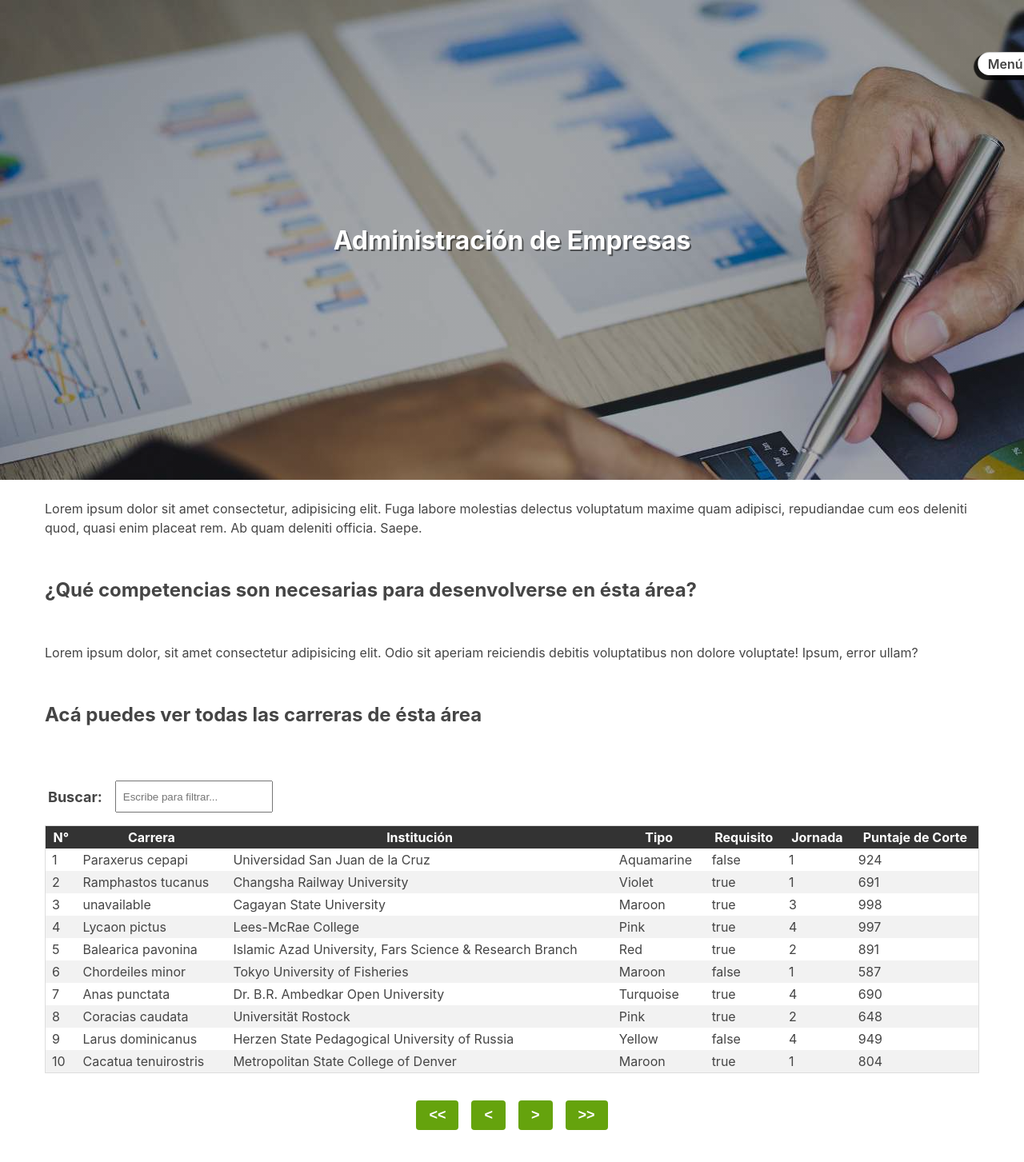
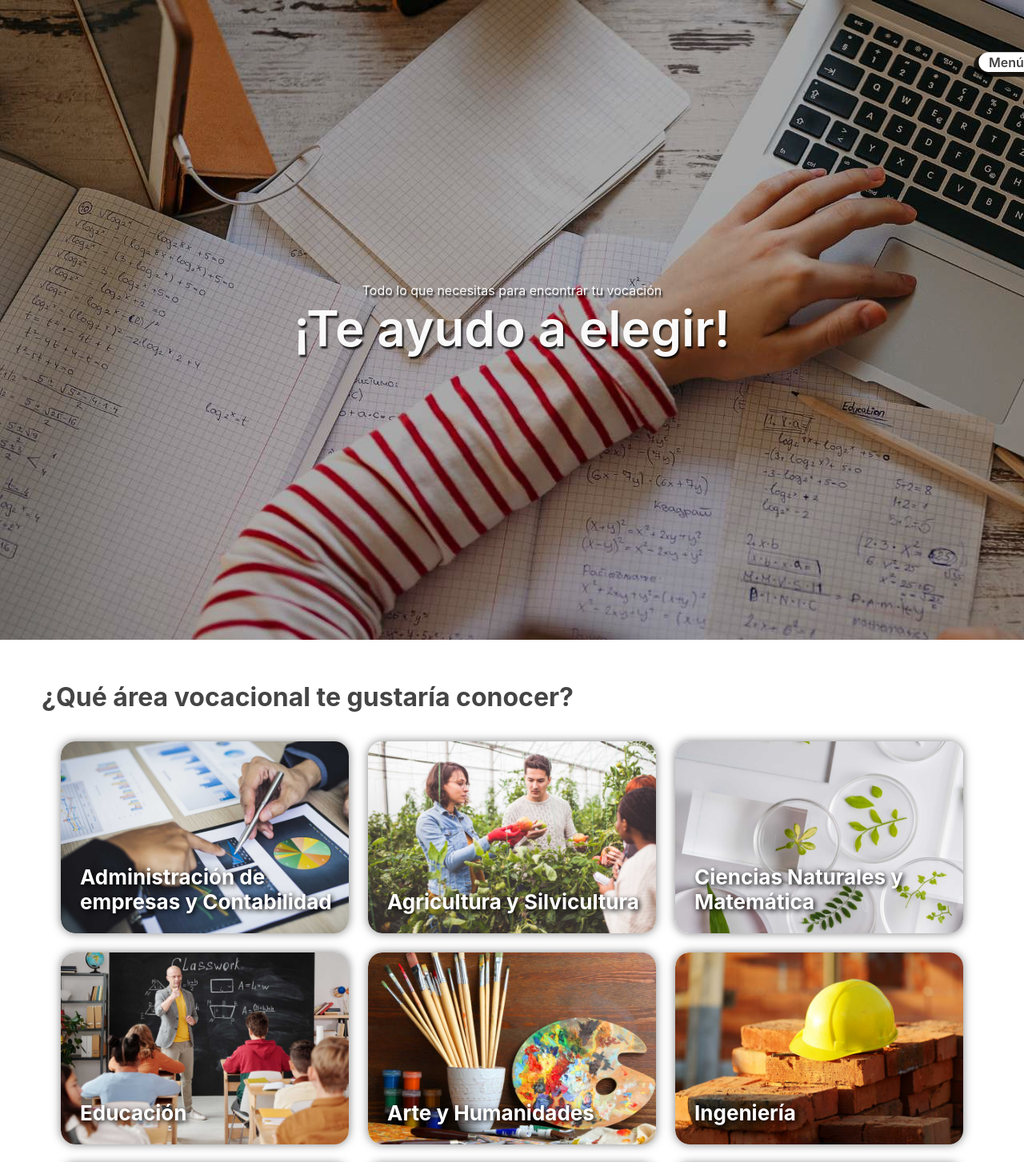
Before and after one commit to jav9sp/plataforma-vocacional, a React (Create React App) app: page / in a window 1280 px wide. Shown: the top 1453 px of the page at 80% size. Built offline with nearby package versions, Linux system fonts and the light colour scheme.

Commit message:
agregué router

```diff
--- a/src/App.jsx
+++ b/src/App.jsx
@@ -1,93 +1,31 @@
 import './App.css';
 import { createBrowserRouter, RouterProvider } from 'react-router-dom'
-import HeaderGeneral from './components/Header';
-import HeroPrincipal from './components/HeroPrincipal';
-import Buscador from './components/Buscador';
-import TarjetaVocacional from './components/TarjetaVocacional';
-import AreaVocacional from './components/AreaVocacional';
-import FichaCarrera from './components/FichaCarrera'
-import Footer from './components/Footer';
-import './assets/AREAS_VOCACIONALES.json'
+import Layout from './components/Layout';
+import Index from './pages/Index';
+
+const router = createBrowserRouter([
+  {
+    path: '/',
+    element: [
+      <Index />,
+      <Layout />,
+    ]
+  },
+  {
+    path: '/areas/administracion',
+    element: [
+      <Layout />,
+    ]
+  }
+]);
 
 function App() {
 
   return (
     <div className="App">
-
-
-      {/* <div className="contenedor-area-vocacional">
-        <AreaVocacional />
-      </div> */}
-
-      <HeaderGeneral />
-
-      <AreaVocacional
-        titulo='Administración de Empresas'
-        descripcion='Descripción'
-        imagen='administracion'
+      <RouterProvider
+        router={router}
       />
-
-      {/* <HeroPrincipal
-        descripcion='Todo lo que necesitas para explorar tu vocación'
-        titulo='¡Te ayudo a elegir!'
-        imagen='hero.jpg'
-      />
-
-      <Buscador /> */}
-
-      <div className="contenedor-textos">
-        <h2>¿Qué área vocacional te gustaría conocer?</h2>
-      </div>
-
-      <div className="contenedor-tarjetas">
-        <TarjetaVocacional
-          enlace='https://www.google.cl'
-          titulo='Administración de empresas y contabilidad'
-          imagen='administracion'
-          nombre='administracion' />
-        <TarjetaVocacional
-          titulo='Agricultura y Silvicultura'
-          imagen='agricultura'
-          nombre='agricultura' />
-        <TarjetaVocacional
-          titulo='Ciencias Naturales y Matemática'
-          imagen='ciencias'
-          nombre='ciencias' />
-        <TarjetaVocacional
-          titulo='Educación'
-          imagen='educacion'
-          nombre='educacion' />
-        <TarjetaVocacional
-          titulo='Arte y Humanidades'
-          imagen='humanidades'
-          nombre='humanidades' />
-        <TarjetaVocacional
-          titulo='Ingeniería'
-          imagen='ingenieria'
-          nombre='ingenieria' />
-        <TarjetaVocacional
-          titulo='Salud'
-          imagen='salud'
-          nombre='salud' />
-        <TarjetaVocacional
-          titulo='Seguridad y FF.AA.'
-          imagen='seguridad'
-          nombre='seguridad' />
-        <TarjetaVocacional
-          titulo='Servicios'
-          imagen='servicios'
-          nombre='servicios' />
-        <TarjetaVocacional
-          titulo='Ciencias Sociales'
-          imagen='sociales'
-          nombre='sociales' />
-        <TarjetaVocacional
-          titulo='Tecnología de la Información'
-          imagen='tecnologia'
-          nombre='tecnologia' />
-      </div>
-
-      <Footer />
     </div>
   );
 }
--- a/src/assets/AREAS_VOCACIONALES.json
+++ b/src/assets/AREAS_VOCACIONALES.json
@@ -1,68 +1,79 @@
 [
   {
+    "id" : 1,
     "titulo" : "Administración de empresas y Contabilidad",
-    "imagen" : "administracion",
-    "nombre" : "administración",
-    "to" : "/areas/administracion"
+    "imagen" : "../images/administracion.jpg",
+    "nombre" : "administracion",
+    "enlace" : "/areas/administracion"
   },
   {
+    "id" : 2,
     "titulo" : "Agricultura y Silvicultura",
-    "imagen" : "agricultura",
+    "imagen" : "../images/agricultura.jpg",
     "nombre" : "agricultura",
-    "to" : "/areas/agricultura"
+    "enlace" : "/areas/agricultura"
   },
   {
+    "id" : 3,
     "titulo" : "Ciencias Naturales y Matemática",
-    "imagen" : "ciencias",
+    "imagen" : "../images/ciencias.jpg",
     "nombre" : "ciencias",
-    "to" : "/areas/ciencias"
+    "enlace" : "/areas/ciencias"
   },
   {
+    "id" : 4,
     "titulo" : "Educación",
-    "imagen" : "educacion",
-    "nombre" : "educación",
-    "to" : "/areas/educacion"
+    "imagen" : "../images/educacion.jpg",
+    "nombre" : "educacion",
+    "enlace" : "/areas/educacion"
   },
   {
+    "id" : 5,
     "titulo" : "Arte y Humanidades",
-    "imagen" : "humanidades",
+    "imagen" : "../images/humanidades.jpg",
     "nombre" : "humanidades",
-    "to" : "/areas/humanidades"
+    "enlace" : "/areas/humanidades"
   },
   {
+    "id" : 6,
     "titulo" : "Ingeniería",
-    "imagen" : "ingenieria",
-    "nombre" : "ingeniería",
-    "to" : "/areas/ingenieria"
+    "imagen" : "../images/ingeniería.jpg",
+    "nombre" : "ingenieria",
+    "enlace" : "/areas/ingenieria"
   },
   {
+    "id" : 7,
     "titulo" : "Salud",
-    "imagen" : "salud",
+    "imagen" : "../images/salud.jpg",
     "nombre" : "salud",
-    "to" : "/areas/salud"
+    "enlace" : "/areas/salud"
   },
   {
+    "id" : 8,
     "titulo" : "Seguridad y FF.AA.",
-    "imagen" : "seguridad",
+    "imagen" : "../images/seguridad.jpg",
     "nombre" : "seguridad",
-    "to" : "/areas/seguridad"
+    "enlace" : "/areas/seguridad"
   },
   {
+    "id" : 9,
     "titulo" : "Servicios",
-    "imagen" : "servicios",
+    "imagen" : "../images/servicios.jpg",
     "nombre" : "servicios",
-    "to" : "/areas/servicios"
+    "enlace" : "/areas/servicios"
   },
   {
+    "id" : 10,
     "titulo" : "Ciencias Sociales",
-    "imagen" : "sociales",
+    "imagen" : "../images/sociales.jpg",
     "nombre" : "sociales",
-    "to" : "/areas/sociales"
+    "enlace" : "/areas/sociales"
   },
   {
+    "id" : 11,
     "titulo" : "Tecnología de la Información",
-    "imagen" : "tecnologia",
-    "nombre" : "tecnología",
-    "to" : "/areas/tecnologia"
+    "imagen" : "../images/tecnologia.jpg",
+    "nombre" : "tecnologia",
+    "enlace" : "/areas/tecnologia"
   }
 ]
--- /dev/null
+++ b/src/components/Areas.jsx
@@ -0,0 +1,24 @@
+import React from 'react'
+import TarjetaVocacional from './TarjetaVocacional'
+import areas from '../assets/AREAS_VOCACIONALES.json'
+
+function Areas() {
+  return (
+    <div className="contenedor-textos">
+      <h2>¿Qué área vocacional te gustaría conocer?</h2>
+      <div className="contenedor-tarjetas">
+        {areas.map( area => (
+          <TarjetaVocacional
+            key={area.id}
+            titulo={area.titulo}
+            imagen={area.nombre}
+            nombre={area.nombre}
+            enlace={area.enlace}
+          />
+        ))}
+      </div>
+    </div>
+  )
+}
+
+export default Areas;
--- a/src/components/Buscador.jsx
+++ b/src/components/Buscador.jsx
@@ -19,7 +19,7 @@ const Buscador = function() {
           value={busqueda}
           onChange={ (e) => setBusqueda(e.target.value) } />
         <label htmlFor="buscador">
-          <i class="fa-solid fa-magnifying-glass input-icono"></i>
+          <i className="fa-solid fa-magnifying-glass input-icono"></i>
         </label>
       </div>
     </div>
--- a/src/components/Footer.jsx
+++ b/src/components/Footer.jsx
@@ -7,16 +7,16 @@ const Footer = () => {
           <div className="footer-redes">
             <h4 className="footer-redes-titulo">¡No olvides seguirnos!</h4>
             <a href="https://www.instagram.com/paceucsc/">
-              <i class="fa-brands fa-instagram"></i>
+              <i className="fa-brands fa-instagram"></i>
             </a>
             <a href="https://www.facebook.com/paceucsc">
-              <i class="fa-brands fa-facebook"></i>
+              <i className="fa-brands fa-facebook"></i>
             </a>
             <a href="https://www.tiktok.com/@paceucsc">
-              <i class="fa-brands fa-tiktok"></i>
+              <i className="fa-brands fa-tiktok"></i>
             </a>
             <a href="https://www.youtube.com/@programapaceucsc6650">
-              <i class="fa-brands fa-youtube"></i>
+              <i className="fa-brands fa-youtube"></i>
             </a>
           </div>
         <p>
--- a/src/components/Header.jsx
+++ b/src/components/Header.jsx
@@ -29,8 +29,6 @@ const HeaderGeneral = function() {
       [submenu]: estadoSubmenus[submenu] === 'ocultar' ? 'desplegar' : 'ocultar'
     }));
   }
-
-  console.log(clase)
 
   return (
     <header className={`header ${clase}`}>
--- a/src/components/HeroPrincipal.jsx
+++ b/src/components/HeroPrincipal.jsx
@@ -1,16 +1,13 @@
 import React from "react";
 import '../styles/HeroPrincipal.css'
-const HeroPrincipal = function( { descripcion, titulo, imagen } ) {
+
+const HeroPrincipal = function() {
 
   return (
-    <div
-      className="hero-contenedor"
-      style={{
-        backgroundImage: `linear-gradient(rgba(0, 0, 0, 0.3), rgba(0, 0, 0, 0.3)), url(${require(`../images/${imagen}`)})`
-      }} >
+    <div className="hero-contenedor" >
       <div className="hero">
-        <p className="hero-descripcion">{descripcion}</p>
-        <h1 className="hero-titulo">{titulo}</h1>
+        <p className="hero-descripcion">Todo lo que necesitas para encontrar tu vocación</p>
+        <h1 className="hero-titulo">¡Te ayudo a elegir!</h1>
       </div>
     </div>
   )
--- a/src/components/Layout.jsx
+++ b/src/components/Layout.jsx
@@ -0,0 +1,13 @@
+import Header from './Header'
+import Footer from './Footer'
+
+function Layout() {
+  return (
+    <>
+      <Header />
+      <Footer />
+    </>
+  )
+}
+
+export default Layout
--- a/src/components/TarjetaVocacional.jsx
+++ b/src/components/TarjetaVocacional.jsx
@@ -1,12 +1,13 @@
 import React from "react";
 import '../styles/TarjetaVocacional.css';
+import { Link } from "react-router-dom";
 
 const TarjetaVocacional = ({ enlace, titulo, imagen, nombre }) => {
   return (
     <div className="tarjeta">
-      <a href={enlace} rel="noopener noreferrer">
+      <Link to={enlace} rel="noopener noreferrer">
         <h3 className="titulo-tarjeta">{titulo}</h3>
-      </a>
+      </Link>
       <img
         src={require(`../images/${imagen}.jpg`)}
         alt={`Area vocacional de ${nombre}`}
--- /dev/null
+++ b/src/pages/Index.jsx
@@ -0,0 +1,14 @@
+import HeroPrincipal from '../components/HeroPrincipal'
+import Areas from '../components/Areas'
+
+function Index() {
+  return (
+    <>
+      <HeroPrincipal />
+      <Areas />
+
+    </>
+  )
+}
+
+export default Index
--- a/src/styles/Header.css
+++ b/src/styles/Header.css
@@ -28,7 +28,7 @@
   position: absolute;
   z-index: 80;
   top: 24px;
-  left: -69px;
+  left: -68px;
 
   width: 69px;
 
@@ -38,7 +38,7 @@
   padding: 2px 12px;
 
   border-radius: 16px 0 0 16px;
-  box-shadow: -3px 4px 1px 2px rgba(0, 0, 0, .8);
+  box-shadow: -4px 4px 1px 2px rgba(0, 0, 0, .8);
 
   background-color: #fff;
 
--- a/src/styles/HeroPrincipal.css
+++ b/src/styles/HeroPrincipal.css
@@ -6,6 +6,7 @@
   justify-content: center;
   position: relative;
   background-attachment: fixed;
+  background-image: linear-gradient(rgba(0, 0, 0, 0.3), rgba(0, 0, 0, 0.3)), url(../images/hero.jpg);
 }
 
 .hero {
```
